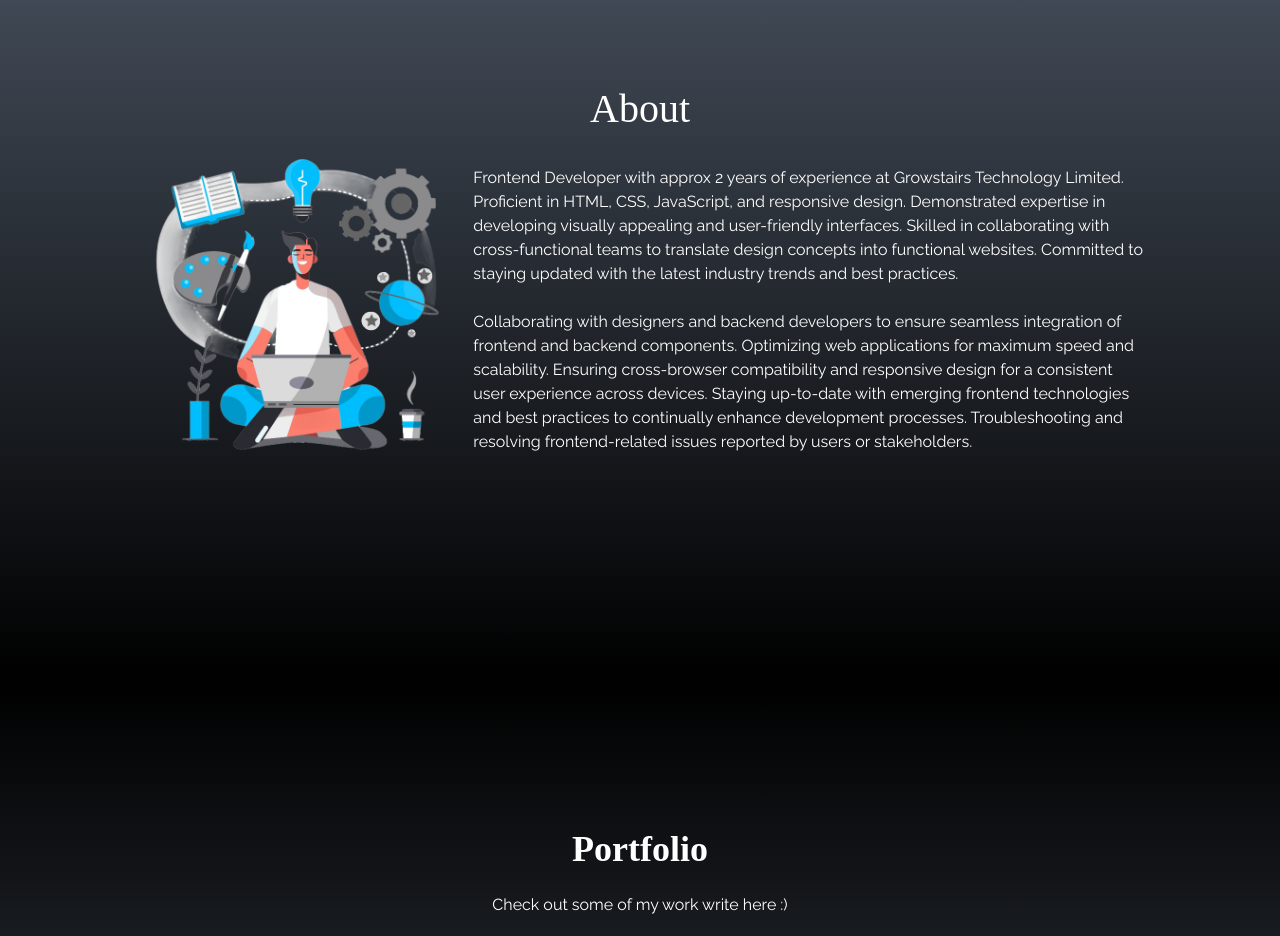
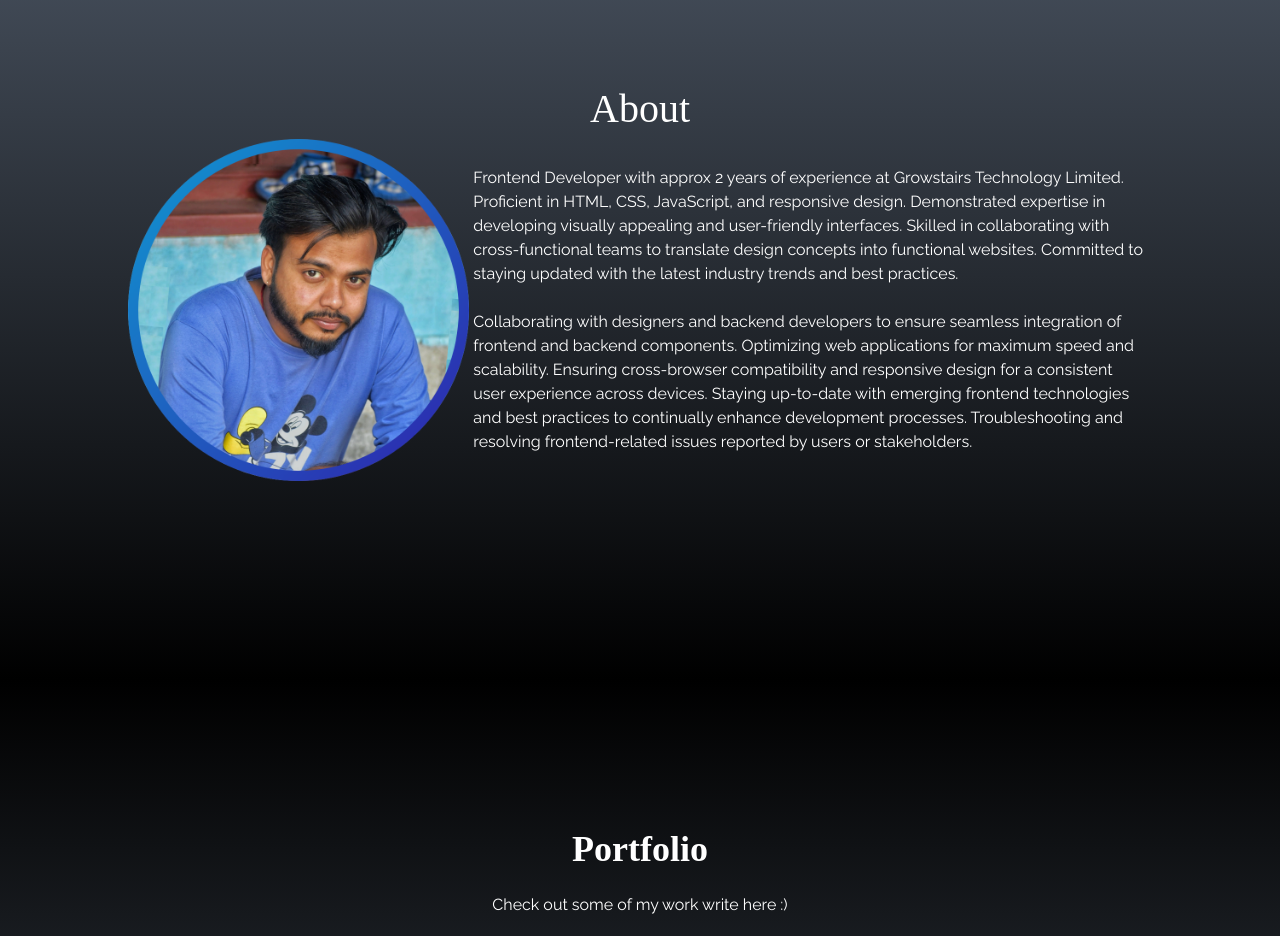
Before and after one commit to sumit-sagar-16/SumitSagar-Portfolio, a React (Create React App) app: page / in a window 1280 px wide. Shown: the part 920-1856 px from the top of the page. Built offline with nearby package versions, Linux system fonts and the light colour scheme; a web font is replaced by a local one.

Commit message:
changed about pic

```diff
--- a/src/components/About.jsx
+++ b/src/components/About.jsx
@@ -1,5 +1,5 @@
 import React from 'react';
-import about_image from '../Assets/about_image.png'
+import sumitsagar from '../Assets/sumitsagar.png'
 
 const About = () => {
   return (
@@ -13,7 +13,7 @@ const About = () => {
         </p>
       </div>
       <div className='flex flex-col  items-center  sm:flex-row'>
-        <div className='w-2/6 '> <img src={about_image} alt=""  /> </div>
+        <div className='w-2/6 '> <img src={sumitsagar} alt=""  /> </div>
         <div className=' text- w-4/6 sm:px-1'>
           <p>Frontend Developer with approx 2 years of experience at Growstairs Technology Limited. Proficient in HTML, CSS, JavaScript, and responsive design. Demonstrated expertise in developing visually appealing and user-friendly interfaces. Skilled in collaborating with cross-functional teams to translate design concepts into functional websites. Committed to staying updated with the latest industry trends and best practices.
           </p>
```
Also changed, not shown: src/Assets/sumitsagar.png (added).
